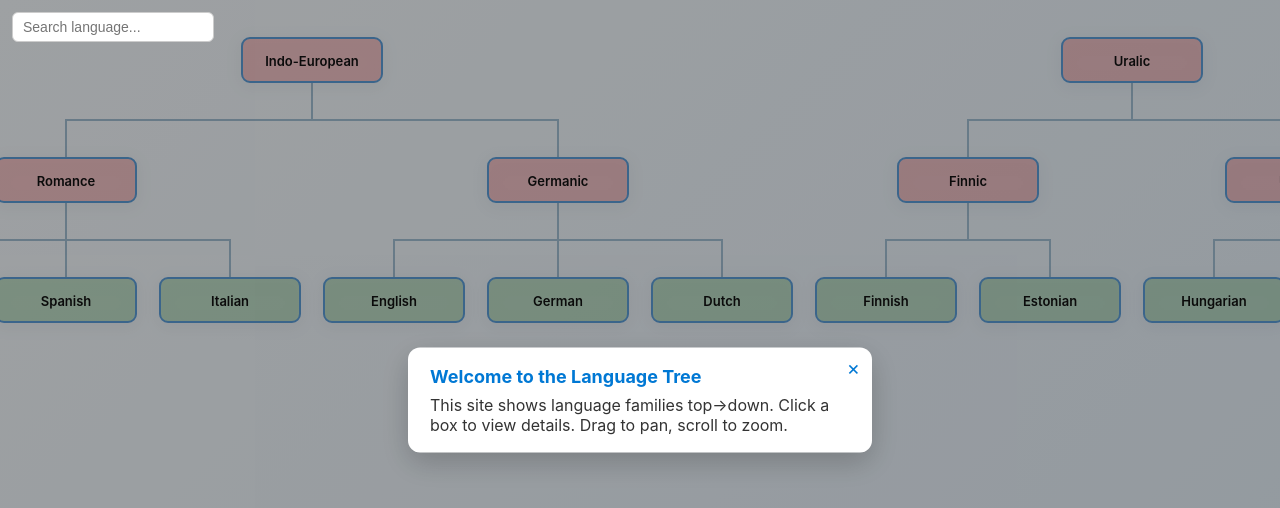
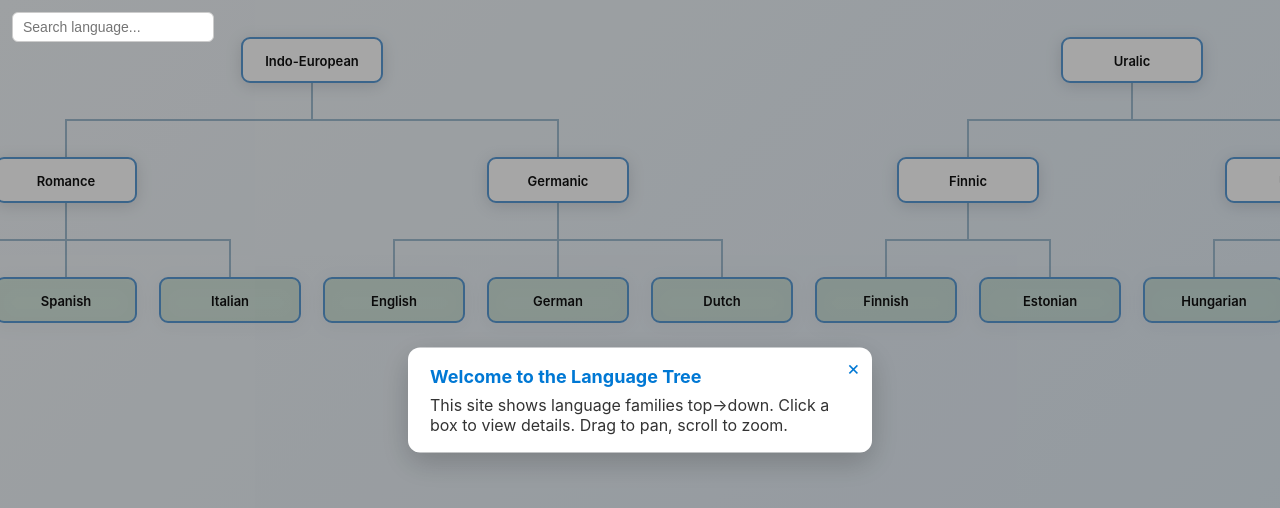
Before and after one commit to Sebestyen11/Language-Project, a plain HTML site: page index.html in a window 1280 px wide. Drawn offline with Linux system fonts and the light colour scheme.

Commit message:
Refactor touch events and update SVG colors
Updated touch handling and position assignment logic. Changed fill colors for SVG elements based on node type.

```diff
--- a/index.html
+++ b/index.html
@@ -96,7 +96,7 @@ svg.addEventListener('mousedown', e=>{ if(popup.style.display==='block') return;
 window.addEventListener('mousemove', e=>{ if(!dragging) return; panX=e.clientX-startX; panY=e.clientY-startY; applyTransform(); });
 window.addEventListener('mouseup', ()=>{ dragging=false; svg.style.cursor='grab'; });
 
-// ---------- Touch (smooth pinch zoom) ----------
+// ---------- Touch ----------
 svg.addEventListener('touchstart', e=>{
   if(e.touches.length===1){ dragging=true; startX=e.touches[0].clientX-panX; startY=e.touches[0].clientY-panY; }
   else if(e.touches.length===2){
@@ -125,7 +125,7 @@ svg.addEventListener('touchend', e=>{ if(e.touches.length<2) lastTouchDist=null;
 
 // ---------- Tree Layout ----------
 function computeLeafCounts(node){ if(!node.children||node.children.length===0){ node._leafCount=1; return 1;} let sum=0; node.children.forEach(c=>sum+=computeLeafCounts(c)); node._leafCount=sum; return sum;}
-function assignPositions(node, depth, xOffsetRef){ const levelY=40+depth*LEVEL_V_GAP; if(!node.children||node.children.length===0){ const x=xOffsetRef.value+BOX_W/2; node._x=x; node._y=levelY; xOffsetRef.value+=BOX_W+LEAF_H_SPACING; } else{ node.children.forEach(c=>assignPositions(c,depth+1,xOffsetRef)); const first=node.children[0], last=node.children[node.children.length-1]; node._x=(first._x+last._x)/2; node._y=levelY;}}
+function assignPositions(node, depth, xOffsetRef){ const levelY=40+depth*120; if(!node.children||node.children.length===0){ const x=xOffsetRef.value+BOX_W/2; node._x=x; node._y=levelY; xOffsetRef.value+=BOX_W+24; } else{ node.children.forEach(c=>assignPositions(c,depth+1,xOffsetRef)); const first=node.children[0], last=node.children[node.children.length-1]; node._x=(first._x+last._x)/2; node._y=levelY;}}
 function drawConnector(px,py,cx,cy){ const parentBottomY=py+BOX_H/2; const childTopY=cy-BOX_H/2; const midY=(parentBottomY+childTopY)/2; const d=`M ${px} ${parentBottomY} L ${px} ${midY} L ${cx} ${midY} L ${cx} ${childTopY}`; const path=document.createElementNS('http://www.w3.org/2000/svg','path'); path.setAttribute('d',d); path.setAttribute('class','link'); return path;}
 function buildTree(data){
   data.forEach(root=>computeLeafCounts(root));
@@ -140,8 +140,8 @@ function buildTree(data){
     rect.setAttribute('width',BOX_W); rect.setAttribute('height',BOX_H);
     rect.setAttribute('rx',8); rect.setAttribute('ry',8);
     // Color based on type
-    if(n.type==="group") rect.setAttribute('fill','rgba(255,0,0,0.2)');
-    else if(n.type==="living") rect.setAttribute('fill','rgba(0,128,0,0.2)');
+    if(n.type==="group") rect.setAttribute('fill','#ffffff'); // groups white
+    else if(n.type==="living") rect.setAttribute('fill','rgba(0,128,0,0.1)'); // lighter green
     else rect.setAttribute('fill','var(--box)');
     rect.setAttribute('stroke','var(--accent)');
     const text=document.createElementNS('http://www.w3.org/2000/svg','text');
```
